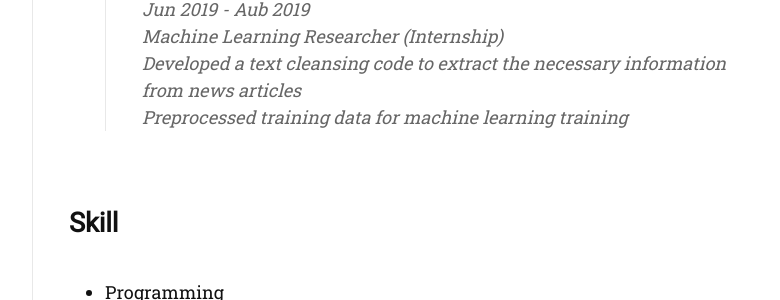
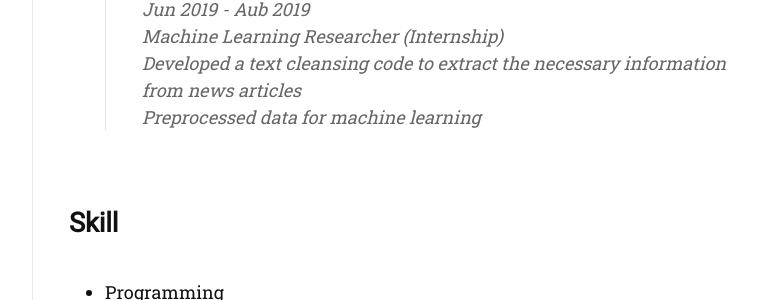
Before and after one commit to dlgur1994/dlgur1994.github.io, a Jekyll site: the page built from about.md, in a window 1280 px wide. Shown: the part 1795-2095 px from the top of the page, without its empty margins (357-1137 px from the left). Built offline with Jekyll 4.4.1, drawn with Linux system fonts in a browser that asks for light colours; nearby versions of some CDN libraries; some web fonts are replaced.

Commit message:
AboutPage updated 21/07/08

```diff
--- a/about.md
+++ b/about.md
@@ -47,7 +47,7 @@ permalink: /about/
     > Jun 2019 - Aub 2019
     > Machine Learning Researcher (Internship)
     > Developed a text cleansing code to extract the necessary information from news articles
-    > Preprocessed training data for machine learning training
+    > Preprocessed data for machine learning
 
 ## Skill
 - Programming
```
